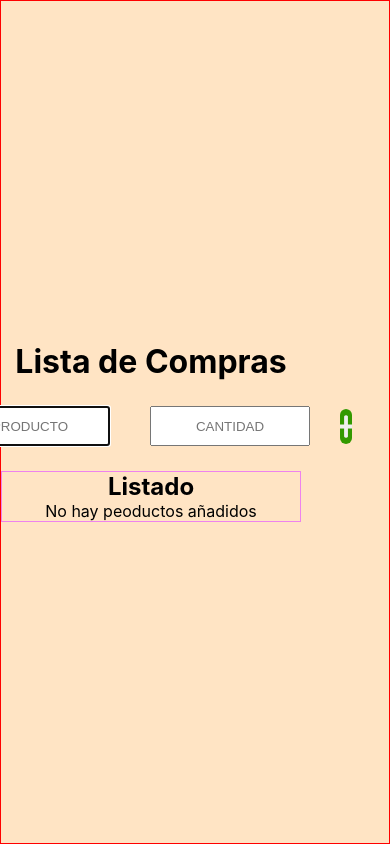
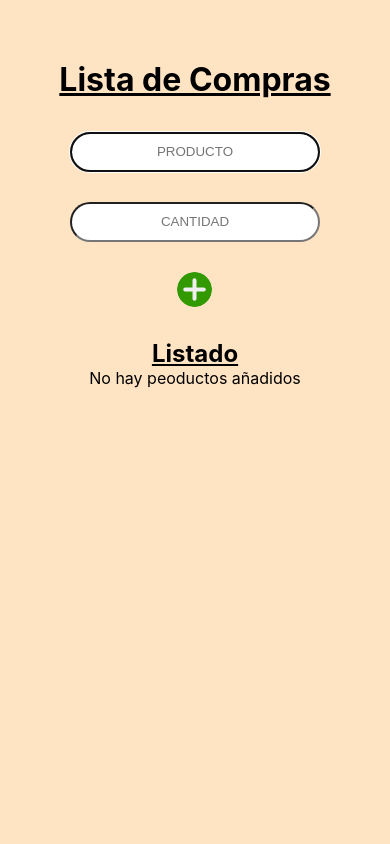
Before and after one commit to ELRODRY/lista-de-compras-app, a React (Vite) app: page / in a window 390 px wide. Built offline with nearby package versions, Linux system fonts and the light colour scheme.

Commit message:
optimizacion responsive

```diff
--- a/src/App.css
+++ b/src/App.css
@@ -13,6 +13,9 @@ header {
   text-align: center;
 }
 
+h1 {
+  text-decoration: underline;
+}
 .containerInputs {
   margin-top: 20px;
   height: 50px;
@@ -24,16 +27,19 @@ header {
   min-width: 100px;
 }
 
+h2 {
+  text-decoration: underline;
+}
+
 .listado {
   margin-top: 20px;
   display: flex;
   flex-direction: column;
   align-items: center;
-  border: solid 1px violet;
 }
 
 ul {
-  width: 80%;
+  width: 90%;
   list-style: none;
   margin: 0;
   padding: 0;
@@ -65,105 +71,29 @@ li {
   border-radius: 50px;
 }
 
-@media (max-width: 950px) {
-  .listado {
-    width: 750px;
+@media (max-width: 980px) {
+  .containerInputs {
+    display: flex;
+    flex-direction: column;
+    align-items: center;
+    height: 200px;
   }
 
-  ul {
-    width: 90%;
+  li {
+    display: flex;
+    flex-direction: column;
+    align-items: center;
   }
 
-  .containerInputs {
-    width: 750px;
+  .productoLista {
+    margin: 5px 0px 5px 0px;
+  }
+
+  .cantidadLista {
+    margin: 5px 0px 5px 0px;
+  }
+
+  .buttonDelete {
+    margin: 5px 0px 5px 0px;
   }
 }
-
-@media (max-width: 790px) {
-  .listado {
-    width: 600px;
-  }
-
-  ul {
-    width: 90%;
-  }
-
-  .containerInputs {
-    width: 600px;
-  }
-}
-
-@media (max-width: 650px) {
-  .listado {
-    width: 450px;
-  }
-
-  ul {
-    width: 90%;
-  }
-
-  .containerInputs {
-    width: 500px;
-  }
-}
-
-@media (max-width: 530px) {
-  .listado {
-    width: 450px;
-  }
-
-  ul {
-    width: 90%;
-  }
-  .containerInputs {
-    width: 450px;
-  }
-}
-
-@media (max-width: 450px) {
-  .listado {
-    width: 420px;
-  }
-  ul {
-    width: 90%;
-  }
-  .containerInputs {
-    width: 420px;
-  }
-}
-
-@media (max-width: 430px) {
-  .listado {
-    width: 400px;
-  }
-  ul {
-    width: 90%;
-  }
-  .containerInputs {
-    width: 400px;
-  }
-}
-
-@media (max-width: 420px) {
-  .listado {
-    width: 350px;
-  }
-  ul {
-    width: 90%;
-  }
-  .containerInputs {
-    width: 350px;
-  }
-}
-
-@media (max-width: 415px) {
-  .listado {
-    width: 300px;
-  }
-  ul {
-    width: 90%;
-  }
-  .containerInputs {
-    width: 300px;
-  }
-}
--- a/src/App.jsx
+++ b/src/App.jsx
@@ -56,7 +56,7 @@ function App() {
         <ul>
           {products.map((producto, i) => (
             <li key={i}>
-              <p className="productoLista">Prodcuto: {producto.productName}</p> <p className="cantidadLista">Cantidad: {producto.productQuantity}</p>
+              <p className="productoLista"><strong>Producto:</strong> {producto.productName}</p> <p className="cantidadLista"><strong>Cantidad:</strong> {producto.productQuantity}</p>
               <button className="buttonDelete" onClick={() => handleDelete(producto)}><TrashcanIcon /></button>
             </li>
           ))}
--- a/src/assets/trashIcon.jsx
+++ b/src/assets/trashIcon.jsx
@@ -8,7 +8,7 @@ const TrashcanIcon = () => {
 			id="Layer_1"
 			xmlns="http://www.w3.org/2000/svg"
 			xmlnsXlink="http://www.w3.org/1999/xlink"
-			viewBox="0 0 472.615 472.615"
+			viewBox="0 0 472.615 370"
 			xmlSpace="preserve"
 		>
 			<g>
--- a/src/components/ProductForm/productForm.styles.css
+++ b/src/components/ProductForm/productForm.styles.css
@@ -2,6 +2,7 @@
   height: 40px;
   width: 400px;
   text-align: center;
+  border-radius: 50px;
 }
 
 .cantidad {
@@ -10,6 +11,7 @@
   text-align: center;
   margin-left: 40px;
   margin-right: 30px;
+  border-radius: 50px;
 }
 
 .buttonAdd {
@@ -22,16 +24,50 @@
   border-radius: 50px;
 }
 
-@media (max-width: 450px) {
-  .cantidad,
+@media (max-width: 980px) {
   .producto {
-    width: 160px;
+    margin: 0px 0px 30px 0px;
+    width: 600px;
+  }
+
+  .cantidad {
+    margin: 0px 0px 30px 0px;
+    width: 600px;
   }
 }
 
-/* @media (max-width: 650px) {
-  .cantidad,
+@media (max-width: 660px) {
   .producto {
-    width: 150px;
+    margin: 0px 0px 30px 0px;
+    width: 450px;
   }
-} */
+
+  .cantidad {
+    margin: 0px 0px 30px 0px;
+    width: 450px;
+  }
+}
+
+@media (max-width: 480px) {
+  .producto {
+    margin: 0px 0px 30px 0px;
+    width: 350px;
+  }
+
+  .cantidad {
+    margin: 0px 0px 30px 0px;
+    width: 350px;
+  }
+}
+
+@media (max-width: 390px) {
+  .producto {
+    margin: 0px 0px 30px 0px;
+    width: 250px;
+  }
+
+  .cantidad {
+    margin: 0px 0px 30px 0px;
+    width: 250px;
+  }
+}
--- a/src/index.css
+++ b/src/index.css
@@ -12,9 +12,10 @@
 body {
   box-sizing: border-box;
   background-color: bisque;
-  border: solid red 1px;
   height: 100vh;
   display: flex;
   align-items: center;
+  flex-direction: column;
   min-width: 200px;
+  padding-top: 40px;
 }
```
